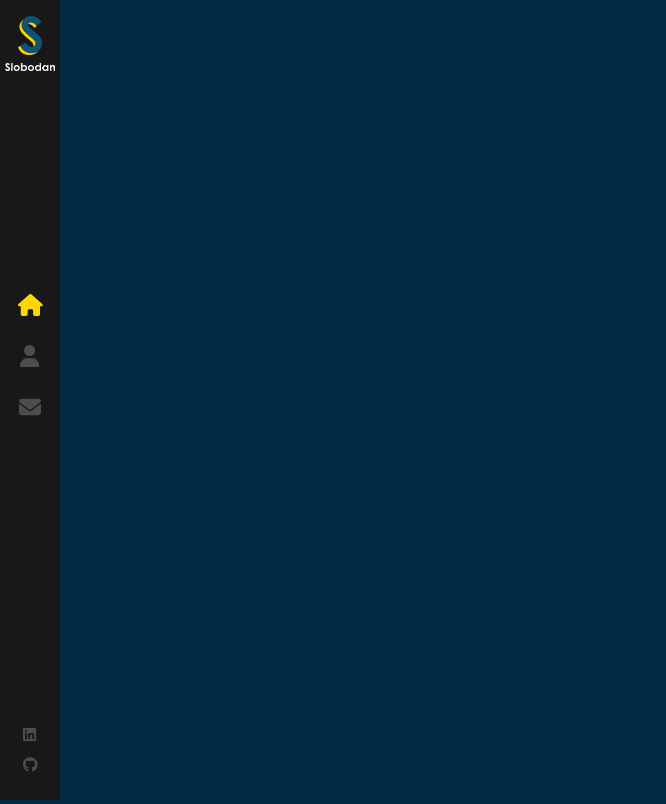
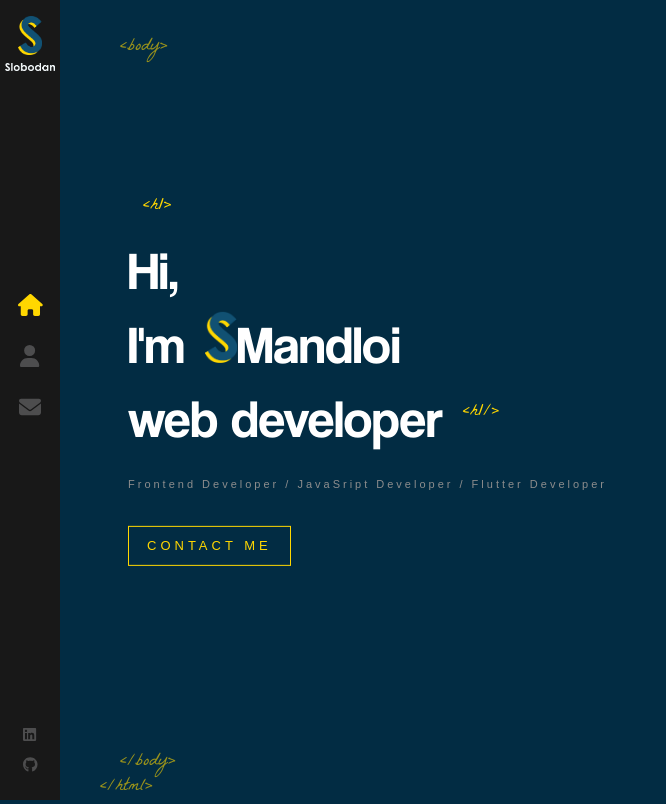
Before and after one commit to Raj-Mandloii/personal-website, a React (Create React App) app: page / in a window 1280 px wide. Shown: the whole page, without its empty margins (0-666 px from the left). Built offline with nearby package versions, Linux system fonts and the light colour scheme.

Commit message:
home page ui added

```diff
--- a/src/App.js
+++ b/src/App.js
@@ -2,12 +2,16 @@
 import './App.scss';
 import { Routes, Route } from 'react-router-dom';
 import Layout from './components/Layout';
+import Home from './components/Home';
 
 function App() {
   return (
     <>
       <Routes>
-        <Route path='/' element={<Layout />} />
+        <Route path='/' element={<Layout />}>
+
+        <Route index element={<Home />} />
+        </Route>
       </Routes>
     </>
   );
--- /dev/null
+++ b/src/components/Home/index.js
@@ -0,0 +1,23 @@
+import "./index.scss"
+import LogoTitle from "../../assets/images/logo-s.png"
+import React from 'react'
+import { Link } from "react-router-dom"
+
+const Home = () => {
+    return (
+        <div className="container home-page">
+            <div className="text-zone">
+                <h1>Hi, <br /> I'm
+                    <img src={LogoTitle} alt="developer" />
+                    Mandloi
+                    <br />
+                    web developer
+                    </h1>
+                    <h2>Frontend Developer / JavaSript Developer / Flutter Developer</h2>
+                    <Link to="/contact" className="flat-button">CONTACT ME</Link>
+            </div>
+        </div>
+    )
+}
+
+export default Home;
--- /dev/null
+++ b/src/components/Home/index.scss
@@ -0,0 +1,88 @@
+.home-page {
+    .text-zone {
+        position: absolute;
+        left: 10%;
+        top: 50%;
+        transform: translateY(-50%);
+        width: 40%;
+        max-height: 90%;
+
+
+    }
+
+    h1 {
+        color: #fff;
+        font-size: 53px;
+        margin: 0;
+        font-family: "Coolvetica";
+        font-weight: 400;
+
+        &::before {
+            content: "<h1>";
+            font-family: "La Belle Aurore";
+            color: #ffd700;
+            font-size: 18px;
+            position: absolute;
+            margin-top: -40px;
+            left: 15px;
+            opacity: 0.6px;
+
+        }
+
+        &::after {
+            content: "<h1/>";
+            font-family: "La Belle Aurore";
+            color: #ffd700;
+            font-size: 18px;
+            position: absolute;
+            margin-top: 18px;
+            margin-left: 20px;
+            animation: fadeIn 1s 1.7s backwards;
+            opacity: 0.6s;
+
+
+
+
+        }
+
+        img {
+            width: 32px;
+            margin-left: 20px;
+            opacity: 0;
+            height: auto;
+            animation: rotateIn 1s linear both;
+            animation-delay: 1.4s;
+
+        }
+    }
+
+    h2 {
+        color: #8d8d8d;
+        margin-top: 20px;
+        font-weight: 400;
+        font-size: 11px;
+        font-family: sans-serif;
+        letter-spacing: 3px;
+        animation: fadeIn 1s 1.8s backwards;
+
+    }
+    .flat-button{
+        color: #ffd700;
+        font-size: 13px;
+        font-weight: 400;
+        letter-spacing: 4px;
+        font-family: sans-serif;
+        text-decoration: none;
+        padding: 10px 18px;
+        border: 1px solid #ffd700;
+        margin-top: 25px;
+        float: left;
+        animation: fadeIn 1s 1.8s backwards;
+        white-space: nowrap;
+
+        &:hover{
+            background: #ffd700;
+            color: #333;
+        }
+    }
+}
--- a/src/components/Layout/index.js
+++ b/src/components/Layout/index.js
@@ -2,13 +2,27 @@
 
 import React from 'react'
 import Sidebar from "../Sidebar"
+import { Outlet } from "react-router-dom"
 
- const Layout = () => {
-  return (
-    <div>
-        <Sidebar/>
-    </div>
-  )
+const Layout = () => {
+    return (
+        <div className="App">
+            <Sidebar />
+            <div className="page">
+                <span className="tags top-tags">
+                    &lt;body&gt;
+                </span>
+                <Outlet />
+                <span className="tags bottom-tags">
+                    &lt;/body&gt;
+                    <br />
+                    <span className="bottom-tag-html">&lt;/html&gt;</span>
+                </span>
+
+
+            </div>
+        </div>
+    )
 }
 
 
--- a/src/components/Layout/index.scss
+++ b/src/components/Layout/index.scss
@@ -0,0 +1,41 @@
+.page {
+    width: 100%;
+    height: 100%;
+    position: absolute;
+}
+
+.top-tags {
+    bottom: auto;
+    top: 35px;
+
+}
+
+.tags {
+    color: #ffd700;
+    opacity: 0.6;
+    position: absolute;
+    bottom: 0;
+    left: 120px;
+    font-size: 18px;
+    font-family: "La Belle Aurore";
+}
+
+.bottom-tag-html {
+    margin-left: -20px;
+
+}
+
+.container{
+    width: 100%;
+    will-change: contents;
+    height: 90%;
+    min-height: 566px;
+    position: absolute;
+    opacity: 0;
+    top: 5%;
+    margin: 0 auto;
+    z-index: 1;
+    transform-style: preserve-3d;
+    animation: fadeIn 1s forwards;
+    animation-delay: 1s;
+}
--- a/src/index.css
+++ b/src/index.css
@@ -5,7 +5,7 @@
 
 body {
   margin: 0;
-  font-family:300 11px/1.4 'Helvetica Neue','sans-serif';
+  font:300 11px/1.4 'Helvetica Neue','sans-serif';
   color: #444;
   background: #022c43;
   overflow: hidden;
```
